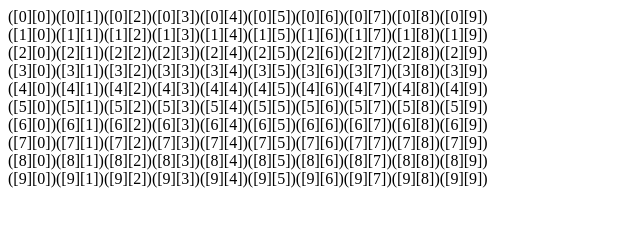
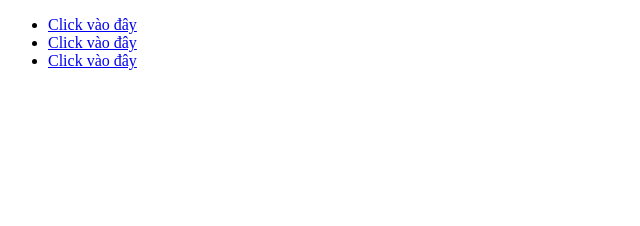
Before and after one commit to LeThaiBao/Project1, a plain HTML site: page index.html in a window 1280 px wide. Shown: the whole page, without its empty margins (0-640 px from the left). Drawn offline with Linux system fonts and the light colour scheme.

Commit message:
Them Event JS

```diff
--- a/index.html
+++ b/index.html
@@ -6,12 +6,18 @@
     <title>LeThaiBao</title>
   </head>
   <body>
+    <ul>
+      <li><a href="#" class="click">Click vào đây</a></li>
+      <li><a href="#">Click vào đây</a></li>
+      <li><a href="#" class="click">Click vào đây</a></li>
+    </ul>
     <script>
-      for (let i = 0; i < 10; i++) {
-        for (let j = 0; j < 10; j++) {
-          document.write(`([` + i + `][` + j + `])`);
-        }
-        document.write(`<br/>`);
+      var button = document.getElementsByClassName("click");
+      for (var i = 0; i < button.length; i++) {
+        button[i].onclick = function () {
+          alert(`Bạn vừa click vào đây`);
+          return false;
+        };
       }
     </script>
   </body>
```
